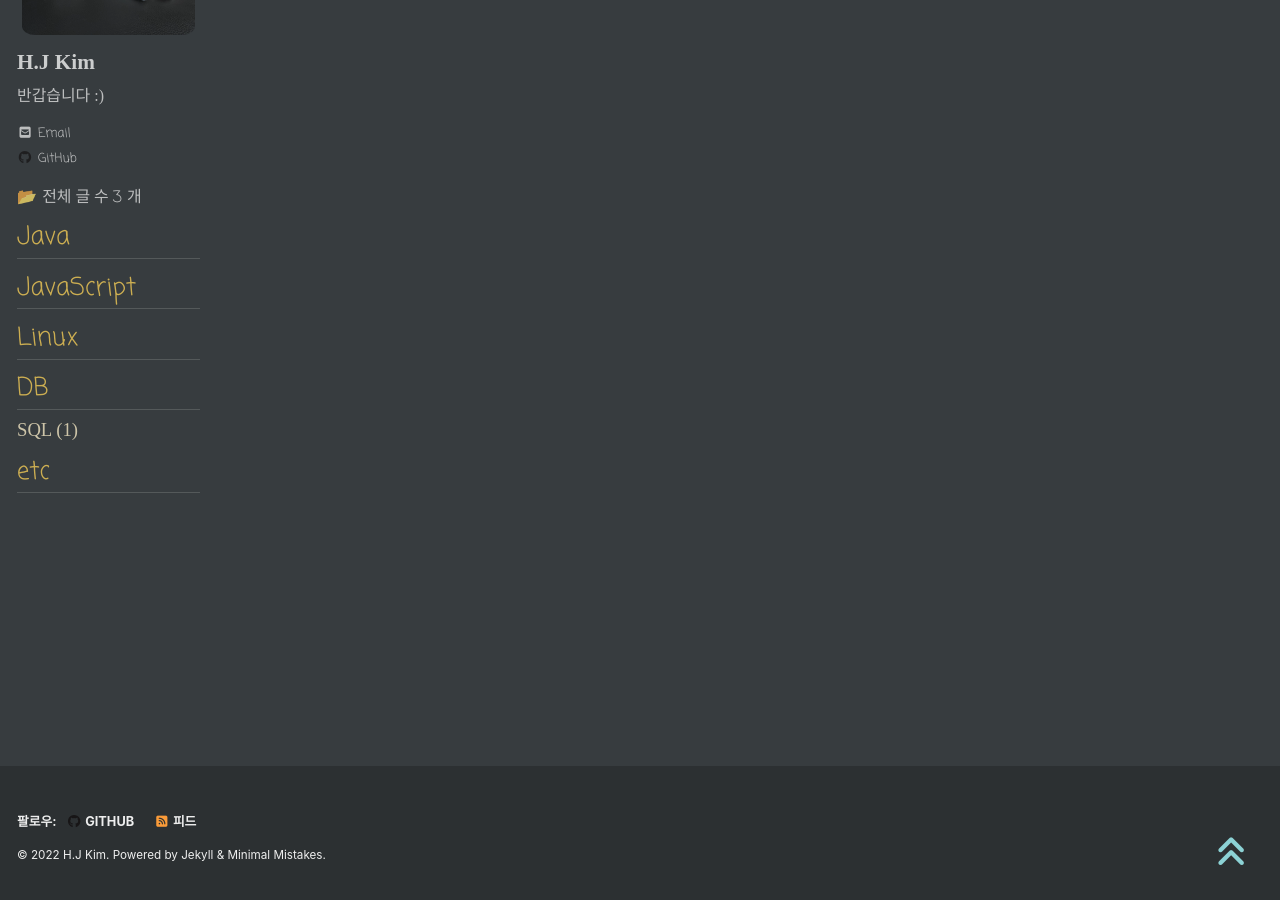
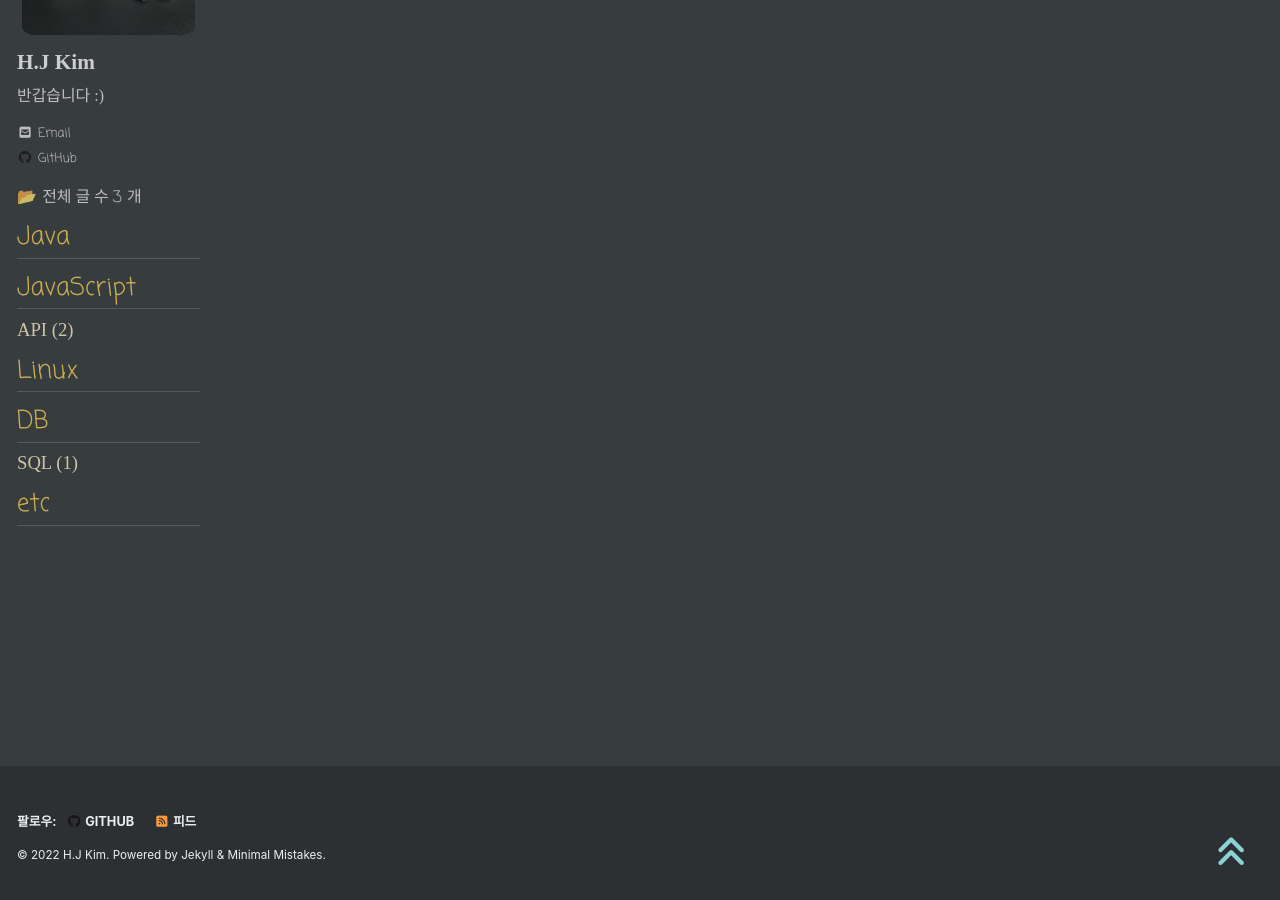
Before and after one commit to khyjin/khyjin.github.io, a Jekyll site: the page built from _pages/categories/category-JavaScript-lib.md, in a window 1280 px wide and 900 px high, scrolled down 251 px. Built offline with Jekyll 4.4.1, drawn with Linux system fonts in a browser that asks for light colours; cached includes are drawn as plain includes; nearby versions of some CDN libraries; some web fonts are replaced.

Commit message:
lib category

```diff
--- a/_includes/nav_list_main
+++ b/_includes/nav_list_main
@@ -34,8 +34,8 @@
             </ul>
             <ul>
                 {% for category in site.categories %}
-                    {% if category[0] == "JavaScript-API" %}
-                        <li><a href="/categories/JavaScript-lib" class="">API ({{category[1].size}})</a></li>
+                    {% if category[0] == "JavaScript-Lib" %}
+                        <li><a href="/categories/JavaScript-Lib" class="">API ({{category[1].size}})</a></li>
                     {% endif %}
                 {% endfor %}
             </ul>
--- a/_pages/categories/category-JavaScript-lib.md
+++ b/_pages/categories/category-JavaScript-lib.md
@@ -1,7 +1,7 @@
 ---
 title: "JavaScript Library"
 layout: archive
-permalink: categories/JavaScript-lib
+permalink: categories/JavaScript-Lib
 author_profile: true
 sidebar_main: true
 ---
```
Also changed, not shown: _posts/JavaScript/Lib/2022-01-21-sample.md (+1 -1 lines), _posts/JavaScript/Lib/2022-01-21-wavesurfer.md (+1 -1 lines).
